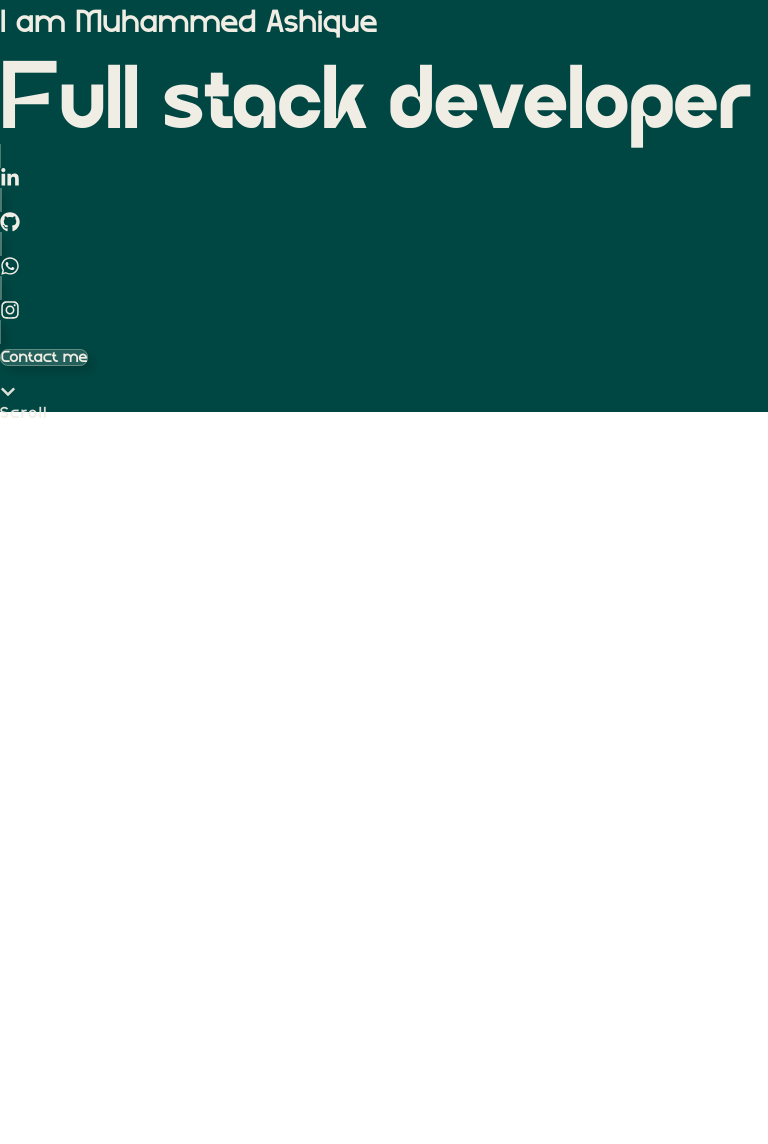
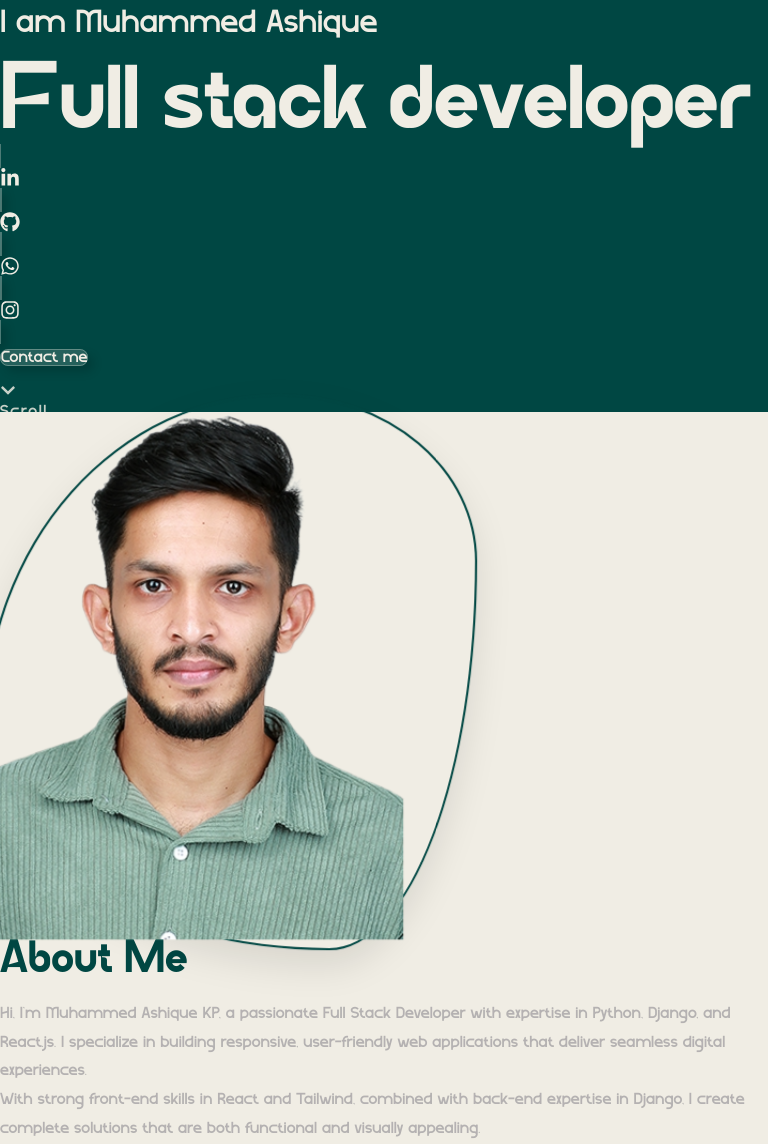
Before and after one commit to Ashique64/Ashique-Portfolio, a React (Vite) app in the folder frontend/: page / in a window 768 px wide. Before the commit the page ends 800 px from the top, so only its background shows below. Built offline with nearby package versions, Linux system fonts and the light colour scheme.

Commit message:
About section completed without animation

```diff
--- a/frontend/src/Hero/Hero.jsx
+++ b/frontend/src/Hero/Hero.jsx
@@ -109,7 +109,7 @@ const Hero = () => {
                     <div ref={socialLinksRef} className="social-links flex justify-center md:justify-start">
                         <a
                             className="mx-1 md:mx-2 p-5 text-center rounded-full inline-flex items-center justify-center"
-                            href="https://www.linkedin.com/in/muhammedashique/"
+                            href="https://www.linkedin.com/in/muhammed-ashique-k-p-9a03b0267/"
                             target="_blank"
                             rel="noopener noreferrer"
                         >
@@ -118,7 +118,7 @@ const Hero = () => {
 
                         <a
                             className="mx-2 p-5 text-center rounded-full inline-flex items-center justify-center"
-                            href="https://github.com/muhammedashique"
+                            href="https://github.com/Ashique64"
                             target="_blank"
                             rel="noopener noreferrer"
                         >
@@ -127,7 +127,7 @@ const Hero = () => {
 
                         <a
                             className="mx-2 p-5 text-center rounded-full inline-flex items-center justify-center"
-                            href="https://twitter.com/muhammedashique"
+                            href="https://wa.me/918606128064"
                             target="_blank"
                             rel="noopener noreferrer"
                         >
--- a/frontend/src/Hero/Hero.scss
+++ b/frontend/src/Hero/Hero.scss
@@ -8,11 +8,11 @@
             font-family: var(--secondary-font);
             letter-spacing: -0.003em;
 
-            &::after {
-                content: " |";
-                animation: blink 0.8s infinite;
-                color: var(--accent-color);
-            }
+            // &::after {
+            //     content: " |";
+            //     animation: blink 0.8s infinite;
+            //     color: var(--secondary-color);
+            // }
         }
 
         h1 {
@@ -147,7 +147,7 @@
 
 
 
-@keyframes blink {
-  0%, 50% { opacity: 1; }
-  50.1%, 100% { opacity: 0; }
-}
+// @keyframes blink {
+//   0%, 50% { opacity: 1; }
+//   50.1%, 100% { opacity: 0; }
+// }
--- /dev/null
+++ b/frontend/src/components/About/About.jsx
@@ -0,0 +1,39 @@
+import React from "react";
+import "./About.scss";
+
+const About = () => {
+    return (
+        <div className="about relative w-full flex items-center justify-center min-h-screen py-0 md:py-16" id="about">
+            <div className="container px-6 md:px-12 flex items-center justify-center overflow-hidden mt-12">
+                <div className="about-row flex flex-col md:flex-row items-center md:items-start justify-between w-full gap-10 py-6">
+                    <div className="image-section w-full md:w-1/3 flex items-center justify-center py-6">
+                        <div className="image-wrapper w-72 h-96 relative overflow-hidden ">
+                            <img
+                                src="/images/My-image-2.png"
+                                alt="Muhammed Ashique KP"
+                                className="w-full h-full object-cover"
+                            />
+                        </div>
+                    </div>
+                    <div className="content-section w-full md:w-2/3 py-6">
+                        <h3 className="title lg:mb-8">About Me</h3>
+                        <p className="mb-4 inline-block">
+                            Hi, I'm <span className="font-semibold text-[var(--primary-color)]">Muhammed Ashique KP</span>,
+                            a passionate Full Stack Developer with expertise in
+                            <span className="font-semibold"> Python, Django, and React.js</span>. I specialize in building
+                            responsive, user-friendly web applications that deliver seamless digital experiences.
+                        </p>
+                        <p className="text-lg leading-relaxed font-[var(--secondary-font)] mb-4">
+                            With strong front-end skills in <span className="font-semibold">React</span> and{" "}
+                            <span className="font-semibold">Tailwind</span>, combined with back-end expertise in{" "}
+                            <span className="font-semibold">Django</span>, I create complete solutions that are both
+                            functional and visually appealing.
+                        </p>
+                    </div>
+                </div>
+            </div>
+        </div>
+    );
+};
+
+export default About;
--- /dev/null
+++ b/frontend/src/components/About/About.scss
@@ -0,0 +1,77 @@
+#about {
+    background: var(--secondary-color);
+    color: var(--primary-color);
+
+    .container {
+        .about-row {
+            .image-section {
+                .image-wrapper {
+                    border-radius: 60% 40% 30% 70% / 60% 30% 70% 40%;
+                    transition: all 0.4s ease;
+                    box-shadow: 0 15px 35px rgba(0, 0, 0, 0.1);
+                    border: 2px solid var(--primary-color);
+                    transform: scale(1.1);
+                }
+            }
+            .content-section {
+                .title {
+                    font-size: var(--font-h3);
+                    font-family: var(--primary-font);
+                    text-transform: capitalize;
+                }
+                p {
+                    font-size: var(--font-h5);
+                    font-family: var(--secondary-font);
+                    line-height: 1.8;
+                    color: var(--accent-color);
+                }
+            }
+        }
+    }
+}
+
+@media (min-width: 768px) and (max-width: 1024px) {
+    #about {
+        .container {
+            .about-row {
+                .image-section {
+                    .image-wrapper {
+                        width: 60vw;
+                        height: 65vh;
+                    }
+                }
+                .content-section {
+                    .title {
+                        font-size: var(--font-h3);
+                    }
+                    p {
+                        font-size: var(--font-h6);
+                    }
+                }
+            }
+        }
+    }
+}
+
+@media (max-width: 768px) {
+    #about {
+        .container {
+            .about-row {
+                .image-section {
+                    .image-wrapper {
+                        transform: scale(1.07);
+                    }
+                }
+                .content-section {
+                    .title {
+                        font-size: var(--font-h4);
+                        margin-bottom: 20px;
+                    }
+                    p {
+                        font-size: var(--font-h6);
+                    }
+                }
+            }
+        }
+    }
+}
--- a/frontend/src/index.css
+++ b/frontend/src/index.css
@@ -42,12 +42,13 @@
     --secondary-color-1: #feef4c;
     --primary-color-2: #1a2517;
     --secondary-color-2: #c0dfb5;
-    /* --accent-color: #5B43FF; */
-    --accent-color: #FEFC00;
+    --accent-color: #05011d40;
+    --accent-color-2: #5B43FF;
+    /* --accent-color: #FEFC00; */
 
     /* font variables */
+    --primary-font: "Groote", sans-serif;
     /* --primary-font: "Raligo", sans-serif; */
-    --primary-font: "Groote", sans-serif;
     /* --primary-font: "Wiselly", sans-serif; */
     --secondary-font: "Biglas", sans-serif;
 
--- a/frontend/src/pages/Home/Home.jsx
+++ b/frontend/src/pages/Home/Home.jsx
@@ -1,10 +1,12 @@
 import React from "react";
 import Hero from "../../Hero/Hero";
+import About from "../../components/About/About";
 
 const Home = () => {
     return (
         <>
             <Hero />
+            <About />
         </>
     );
 };
```
Also changed, not shown: frontend/public/images/My-image-2.png (added).
